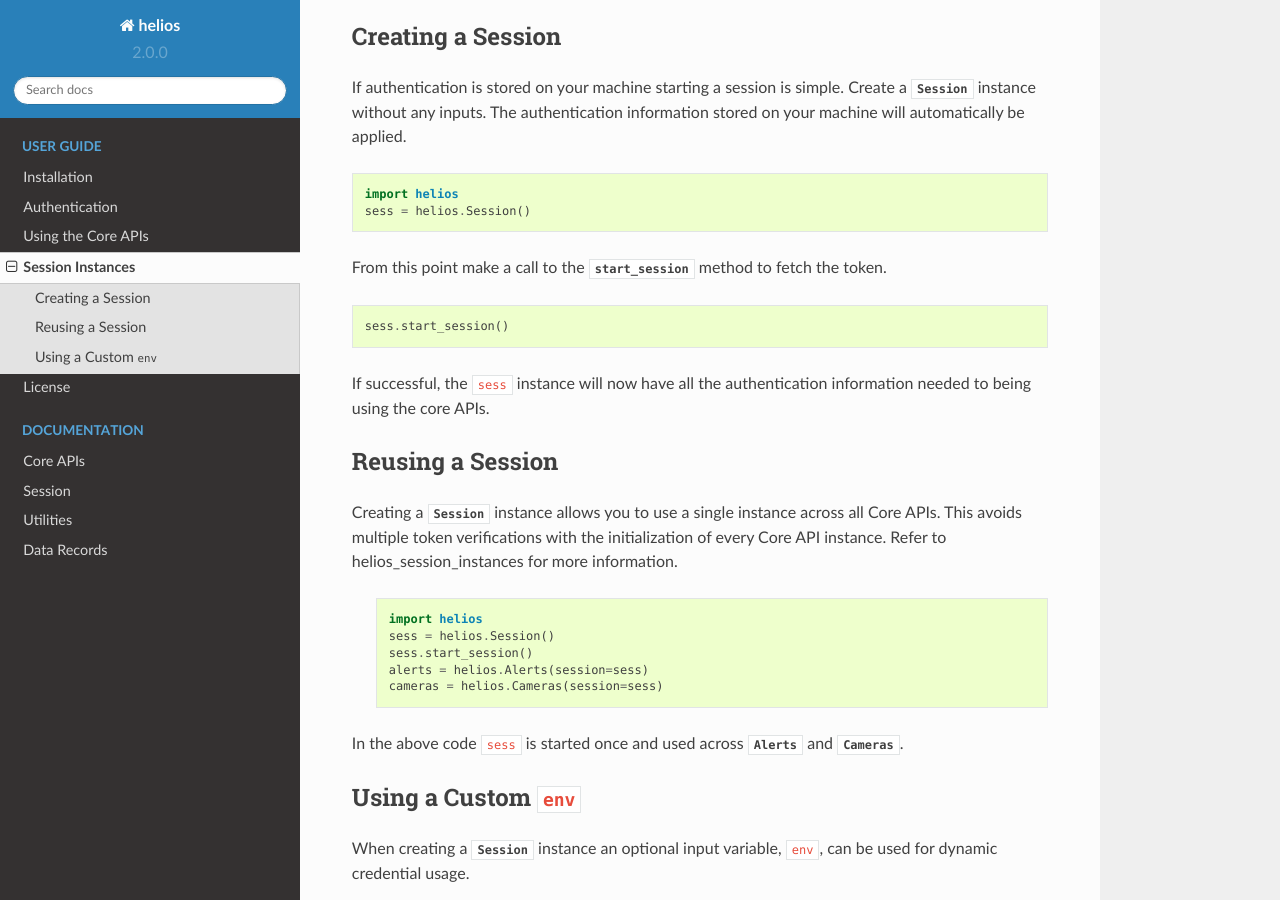
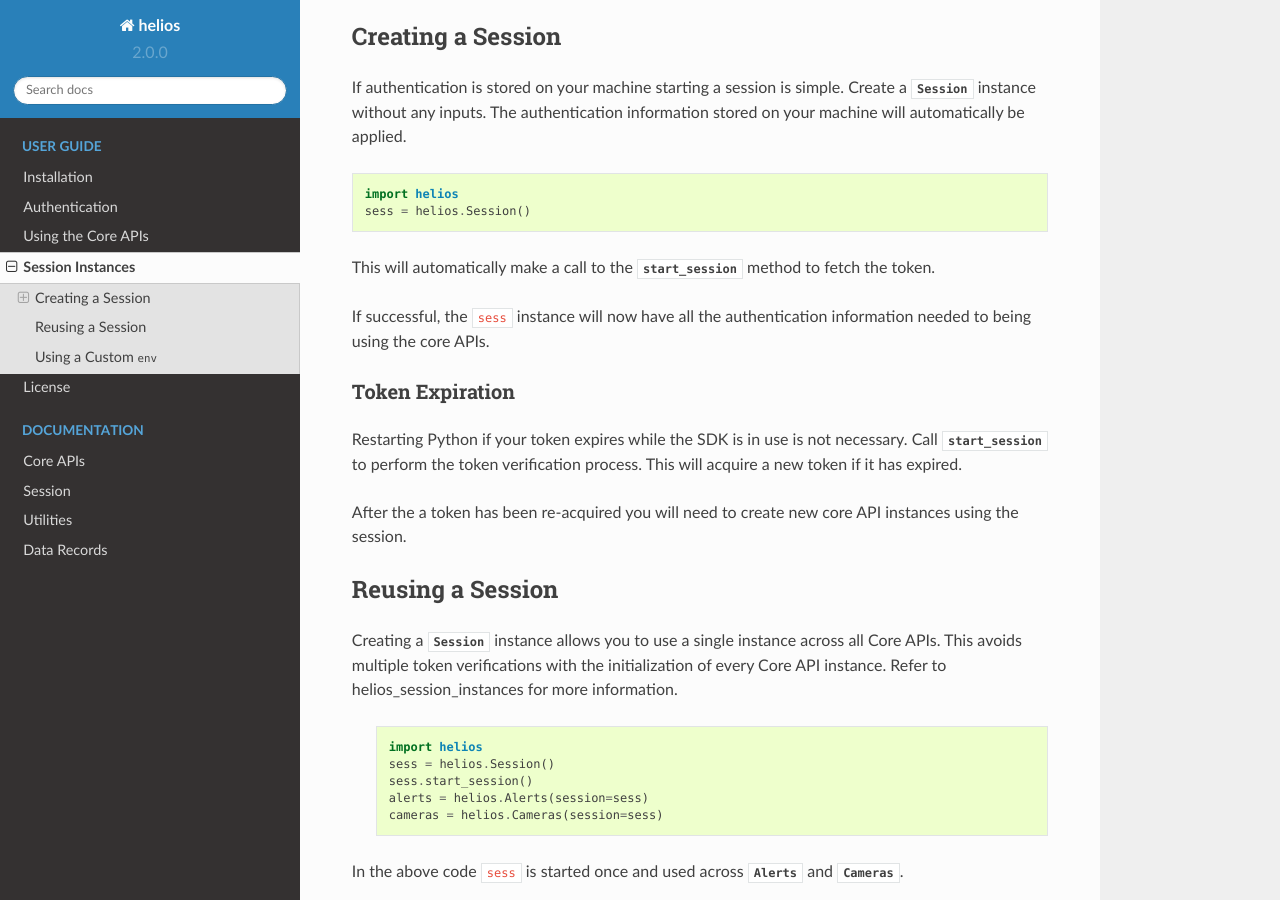
Before and after one commit to helios-earth/helios-sdk-python, a Sphinx documentation site: the page built from docs/user/session_guide.rst, in a window 1280 px wide and 900 px high, scrolled down 309 px. Built offline with Sphinx 7.4.7 and the Read the Docs theme 2.0.0, drawn with Linux system fonts in a browser that asks for light colours.

Commit message:
Session will now start during initialization of Session. No need to call start_session everytime.

```diff
--- a/docs/user/session_guide.rst
+++ b/docs/user/session_guide.rst
@@ -26,16 +26,23 @@ stored on your machine will automatically be applied.
     import helios
     sess = helios.Session()
 
-From this point make a call to the
+This will automatically make a call to the
 :meth:`start_session <helios.core.session.Session.start_session>`
-method  to fetch the token.
-
-.. code-block:: python
-
-    sess.start_session()
+method to fetch the token.
 
 If successful, the ``sess`` instance will now have all the
 authentication information needed to being using the core APIs.
+
+Token Expiration
+~~~~~~~~~~~~~~~~
+
+Restarting Python if your token expires while the SDK is in use is not
+necessary.  Call :meth:`start_session <helios.core.session.Session.start_session>`
+to perform the token verification process. This will acquire a new token if it
+has expired.
+
+After the a token has been re-acquired you will need to create new core API
+instances using the session.
 
 Reusing a Session
 -----------------
```
Also changed, not shown: 1 other file.
